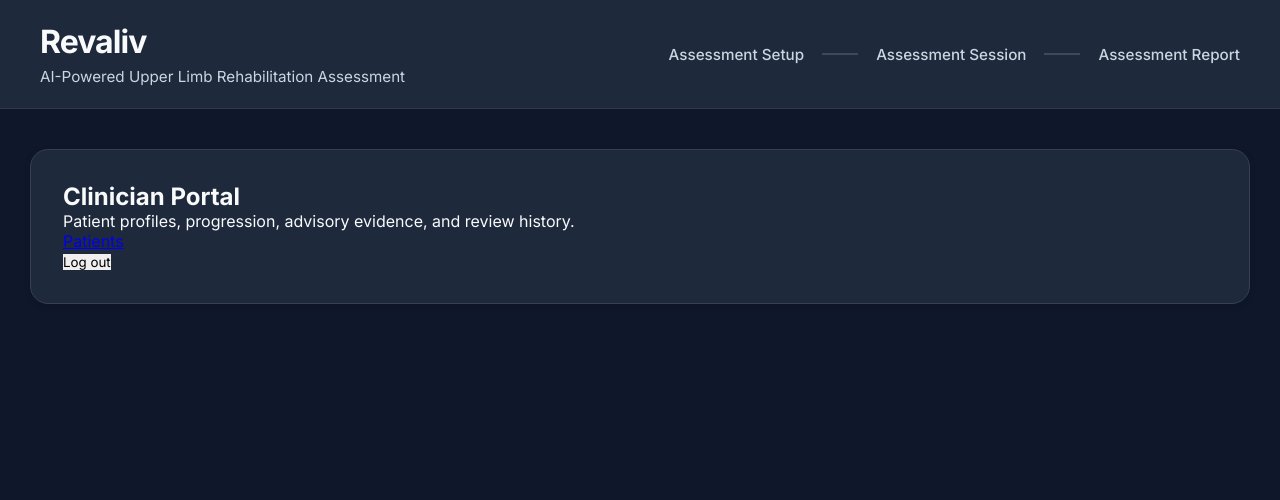
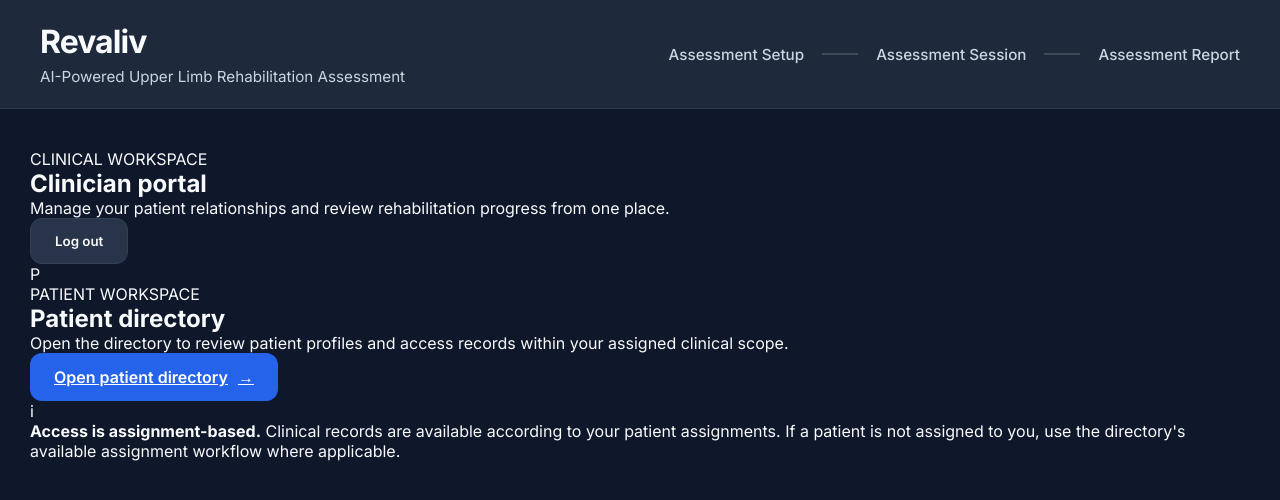
Before and after one commit to edgarespinoza312/rehab-assessment, a Python web app: template dashboard/templates/clinician_home.html in a window 1280 px wide. Shown: the top 500 px of the page. Run offline with Jinja, Linux system fonts and the light colour scheme; the template is opened without the code that fills it, so the values that code supplies are empty.

Commit message:
Revamp clinician portal dashboard

```diff
--- a/dashboard/templates/clinician_home.html
+++ b/dashboard/templates/clinician_home.html
@@ -1,13 +1,32 @@
 {% extends "base.html" %}
 {% block title %}Clinician Portal | Revaliv{% endblock %}
 {% block content %}
-<section class="card">
-    <h1>Clinician Portal</h1>
-    <p>Patient profiles, progression, advisory evidence, and review history.</p>
-    <p><a href="{{ url_for('patient_registry') }}">Patients</a></p>
-    <form method="post" action="{{ url_for('logout') }}">
-        <input type="hidden" name="csrf_token" value="{{ csrf_token() }}">
-        <button type="submit">Log out</button>
-    </form>
+<section class="clinician-dashboard">
+    <header class="clinician-page-header">
+        <div>
+            <p class="clinician-eyebrow">CLINICAL WORKSPACE</p>
+            <h1>Clinician portal</h1>
+            <p class="clinician-intro">Manage your patient relationships and review rehabilitation progress from one place.</p>
+        </div>
+        <form class="clinician-logout" method="post" action="{{ url_for('logout') }}">
+            <input type="hidden" name="csrf_token" value="{{ csrf_token() }}">
+            <button class="btn btn-secondary" type="submit">Log out</button>
+        </form>
+    </header>
+
+    <section class="clinician-workspace-card">
+        <div class="clinician-workspace-icon" aria-hidden="true">P</div>
+        <div class="clinician-workspace-copy">
+            <p class="clinician-card-kicker">PATIENT WORKSPACE</p>
+            <h2>Patient directory</h2>
+            <p>Open the directory to review patient profiles and access records within your assigned clinical scope.</p>
+            <a class="btn btn-primary" href="{{ url_for('patient_registry') }}">Open patient directory <span aria-hidden="true">→</span></a>
+        </div>
+    </section>
+
+    <aside class="clinician-access-note">
+        <span class="clinician-access-mark" aria-hidden="true">i</span>
+        <p><strong>Access is assignment-based.</strong> Clinical records are available according to your patient assignments. If a patient is not assigned to you, use the directory's available assignment workflow where applicable.</p>
+    </aside>
 </section>
 {% endblock %}
```
